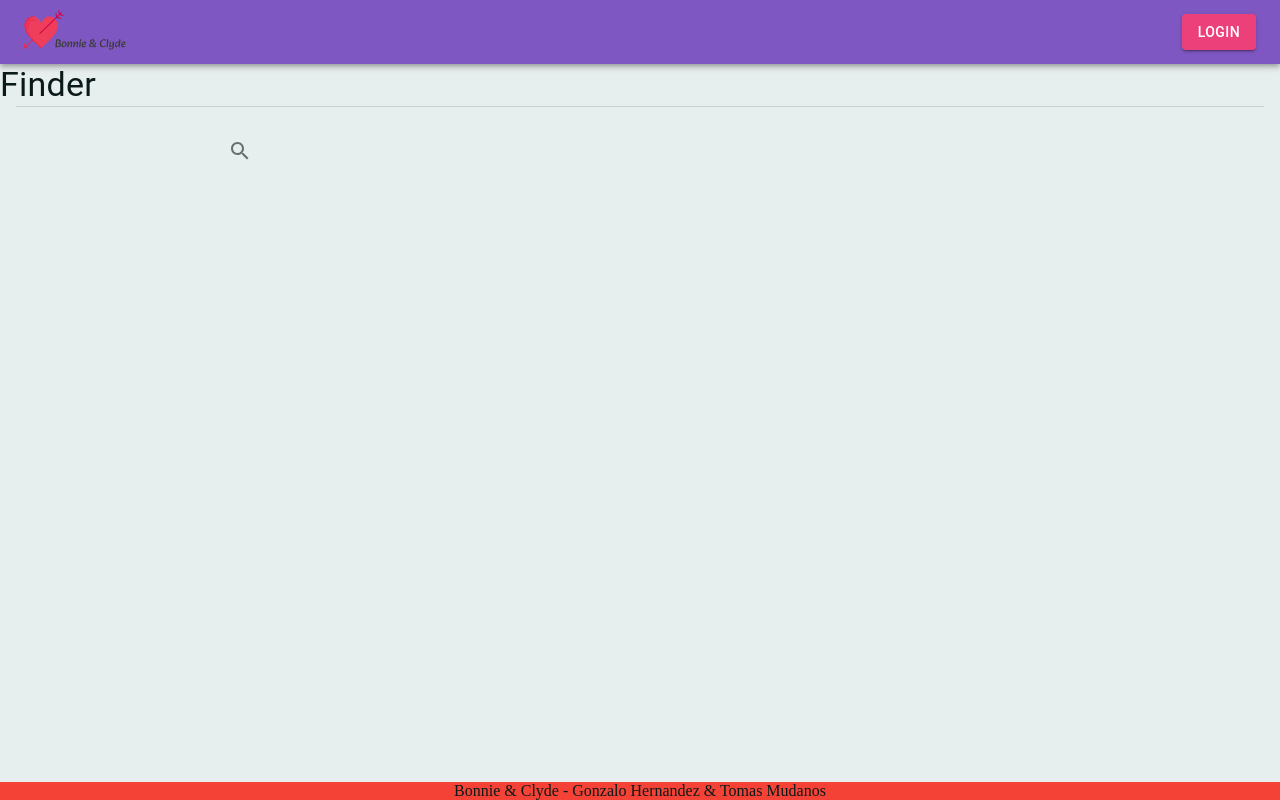
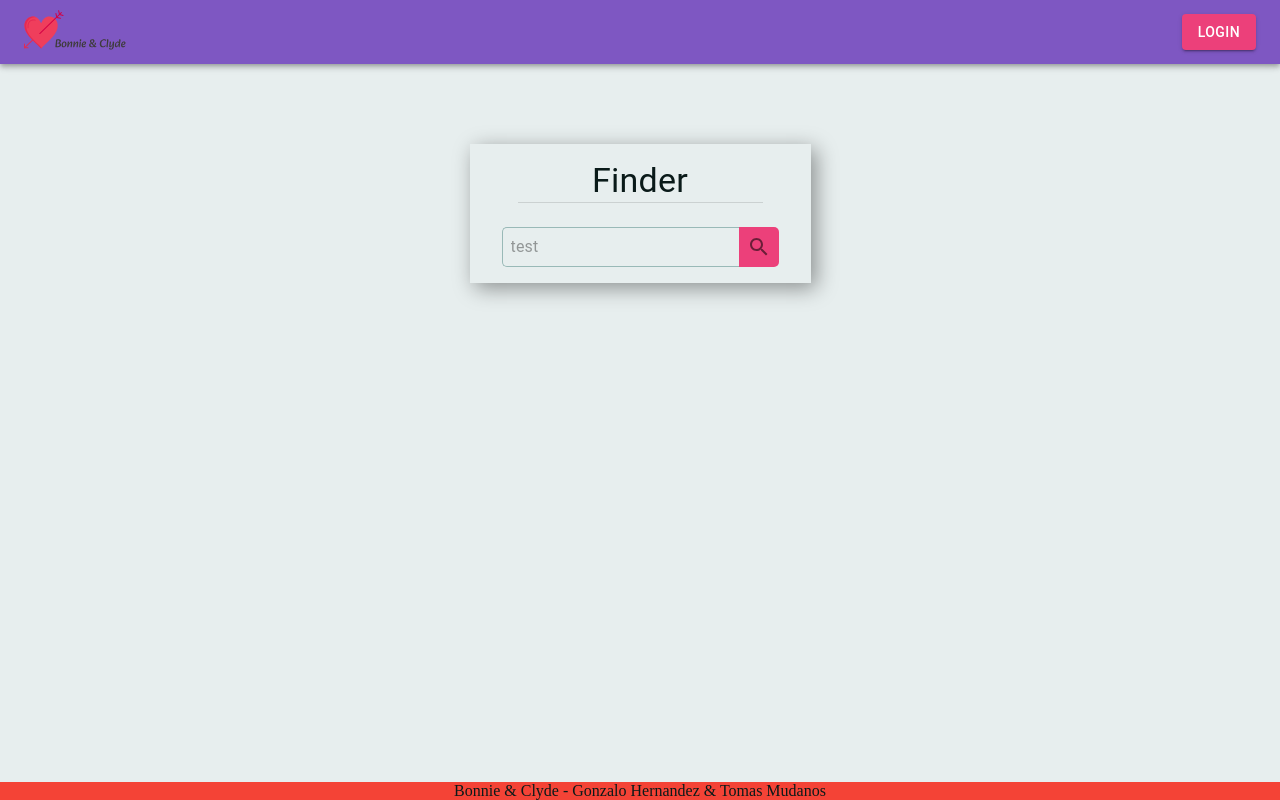
Before and after one commit to gonza0086/bonnie-clyde-frontend, a Next.js app: page /finder in a window 1280 px wide. Built offline with nearby package versions, Linux system fonts and the light colour scheme.

Commit message:
search style

```diff
--- a/src/pages/finder/index.jsx
+++ b/src/pages/finder/index.jsx
@@ -7,9 +7,17 @@ export default function Finder() {
         <>
             <div className='floating-container'>
                 <Title>Finder</Title>
-                <div className='search-input-container'>
-                    <InputBase />
-                    <IconButton type='button'>
+                <div className='search-input-container' style={{ display: 'inline-flex' }}>
+                    <InputBase
+                        style={{
+                            paddingInline: '0.5rem',
+                            border: '0.5px solid var(--grey-500)',
+                            borderRight: 'none',
+                            borderRadius: '5px 0 0 5px',
+                        }}
+                        placeholder='test'
+                    />
+                    <IconButton type='button' style={{ borderRadius: '0 5px 5px 0', backgroundColor: 'var(--secondary-color)' }}>
                         <SearchIcon />
                     </IconButton>
                 </div>
--- a/src/styles/globals.css
+++ b/src/styles/globals.css
@@ -5,6 +5,12 @@
     --secondary-color: #ec407a;
     --detail-color: #f44336;
     --accent-color: #f1ff59;
+    --grey-200: #e7eeee;
+    --grey-400: #c5dbda;
+    --grey-500: #99b9b7;
+    --grey-600: #608684;
+    --grey-700: #335553;
+    --grey-700: #0a1a19;
 }
 
 * {
@@ -62,7 +68,7 @@ h3 {
     width: 20vw;
 }
 
-.floatin-container {
+.floating-container {
     width: fit-content;
     padding-block: 1em;
     padding-inline: 2em;
```
